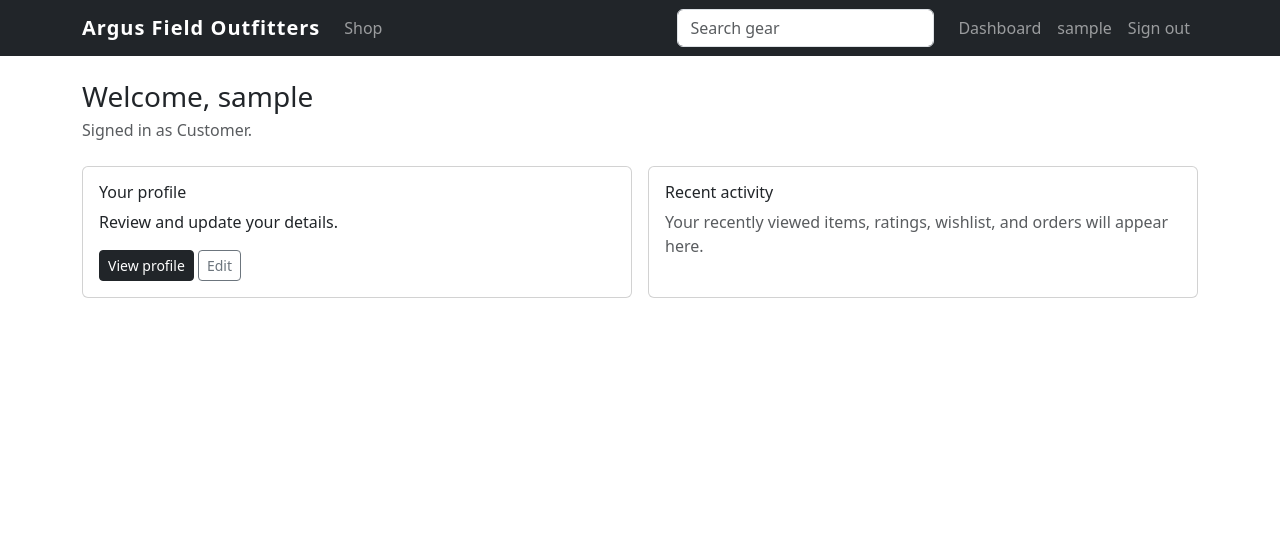
After one commit to retryoos/argus-field-outfitters, a Django app: page /accounts/dashboard/ in a window 1280 px wide. The commit adds this page. Shown: the top 538 px of the page. Run offline with Django 5.2, Linux system fonts and the light colour scheme; the visitor is signed in with stand-in values (Sample User, id 1); data comes from the database, SQL or seed files in the repository.

Commit message:
Add profile edit and customer dashboard

```diff
--- /dev/null
+++ b/accounts/templates/accounts/dashboard.html
@@ -0,0 +1,29 @@
+{% extends "base.html" %}
+
+{% block title %}Dashboard{% endblock %}
+
+{% block content %}
+<h1 class="h3 mb-1">Welcome, {{ user.username }}</h1>
+<p class="text-muted mb-4">Signed in as {{ profile.get_role_display }}.</p>
+
+<div class="row g-3">
+    <div class="col-12 col-md-6">
+        <div class="card h-100">
+            <div class="card-body">
+                <h2 class="h6">Your profile</h2>
+                <p class="card-text">Review and update your details.</p>
+                <a href="{% url 'accounts:profile' %}" class="btn btn-sm btn-dark">View profile</a>
+                <a href="{% url 'accounts:profile_edit' %}" class="btn btn-sm btn-outline-secondary">Edit</a>
+            </div>
+        </div>
+    </div>
+    <div class="col-12 col-md-6">
+        <div class="card h-100">
+            <div class="card-body">
+                <h2 class="h6">Recent activity</h2>
+                <p class="card-text text-muted">Your recently viewed items, ratings, wishlist, and orders will appear here.</p>
+            </div>
+        </div>
+    </div>
+</div>
+{% endblock %}
--- a/accounts/templates/accounts/profile.html
+++ b/accounts/templates/accounts/profile.html
@@ -18,4 +18,5 @@
     <dt class="col-sm-3">Shipping address</dt>
     <dd class="col-sm-9">{{ profile.shipping_address|default:"Not set"|linebreaksbr }}</dd>
 </dl>
+<a href="{% url 'accounts:profile_edit' %}" class="btn btn-dark">Edit profile</a>
 {% endblock %}
--- a/accounts/urls.py
+++ b/accounts/urls.py
@@ -7,4 +7,6 @@ app_name = 'accounts'
 urlpatterns = [
     path('register/', views.register, name='register'),
     path('profile/', views.profile, name='profile'),
+    path('profile/edit/', views.profile_edit, name='profile_edit'),
+    path('dashboard/', views.dashboard, name='dashboard'),
 ]
--- a/accounts/views.py
+++ b/accounts/views.py
@@ -2,7 +2,7 @@ from django.contrib.auth import login
 from django.contrib.auth.decorators import login_required
 from django.shortcuts import redirect, render
 
-from .forms import RegisterForm
+from .forms import ProfileForm, RegisterForm, UserForm
 from .models import Profile
 
 
@@ -22,3 +22,28 @@ def register(request):
 def profile(request):
     profile, created = Profile.objects.get_or_create(user=request.user)
     return render(request, 'accounts/profile.html', {'profile': profile})
+
+
+@login_required
+def profile_edit(request):
+    profile, created = Profile.objects.get_or_create(user=request.user)
+    if request.method == 'POST':
+        user_form = UserForm(request.POST, instance=request.user)
+        profile_form = ProfileForm(request.POST, request.FILES, instance=profile)
+        if user_form.is_valid() and profile_form.is_valid():
+            user_form.save()
+            profile_form.save()
+            return redirect('accounts:profile')
+    else:
+        user_form = UserForm(instance=request.user)
+        profile_form = ProfileForm(instance=profile)
+    return render(request, 'accounts/profile_edit.html', {
+        'user_form': user_form,
+        'profile_form': profile_form,
+    })
+
+
+@login_required
+def dashboard(request):
+    profile, created = Profile.objects.get_or_create(user=request.user)
+    return render(request, 'accounts/dashboard.html', {'profile': profile})
--- a/argus/settings.py
+++ b/argus/settings.py
@@ -130,7 +130,7 @@ CRISPY_ALLOWED_TEMPLATE_PACKS = 'bootstrap5'
 CRISPY_TEMPLATE_PACK = 'bootstrap5'
 
 # Where login and logout send the user.
-LOGIN_REDIRECT_URL = 'catalog:index'
+LOGIN_REDIRECT_URL = 'accounts:dashboard'
 LOGOUT_REDIRECT_URL = 'catalog:index'
 
 # Default primary key field type
--- a/templates/base.html
+++ b/templates/base.html
@@ -25,6 +25,7 @@
                 </form>
                 <ul class="navbar-nav">
                     {% if user.is_authenticated %}
+                        <li class="nav-item"><a class="nav-link" href="{% url 'accounts:dashboard' %}">Dashboard</a></li>
                         <li class="nav-item"><a class="nav-link" href="{% url 'accounts:profile' %}">{{ user.username }}</a></li>
                         <li class="nav-item">
                             <form method="post" action="{% url 'logout' %}" class="d-inline">
```
Also changed, not shown: accounts/forms.py (+14 -0 lines), accounts/templates/accounts/profile_edit.html (added, +19 -0 lines).
